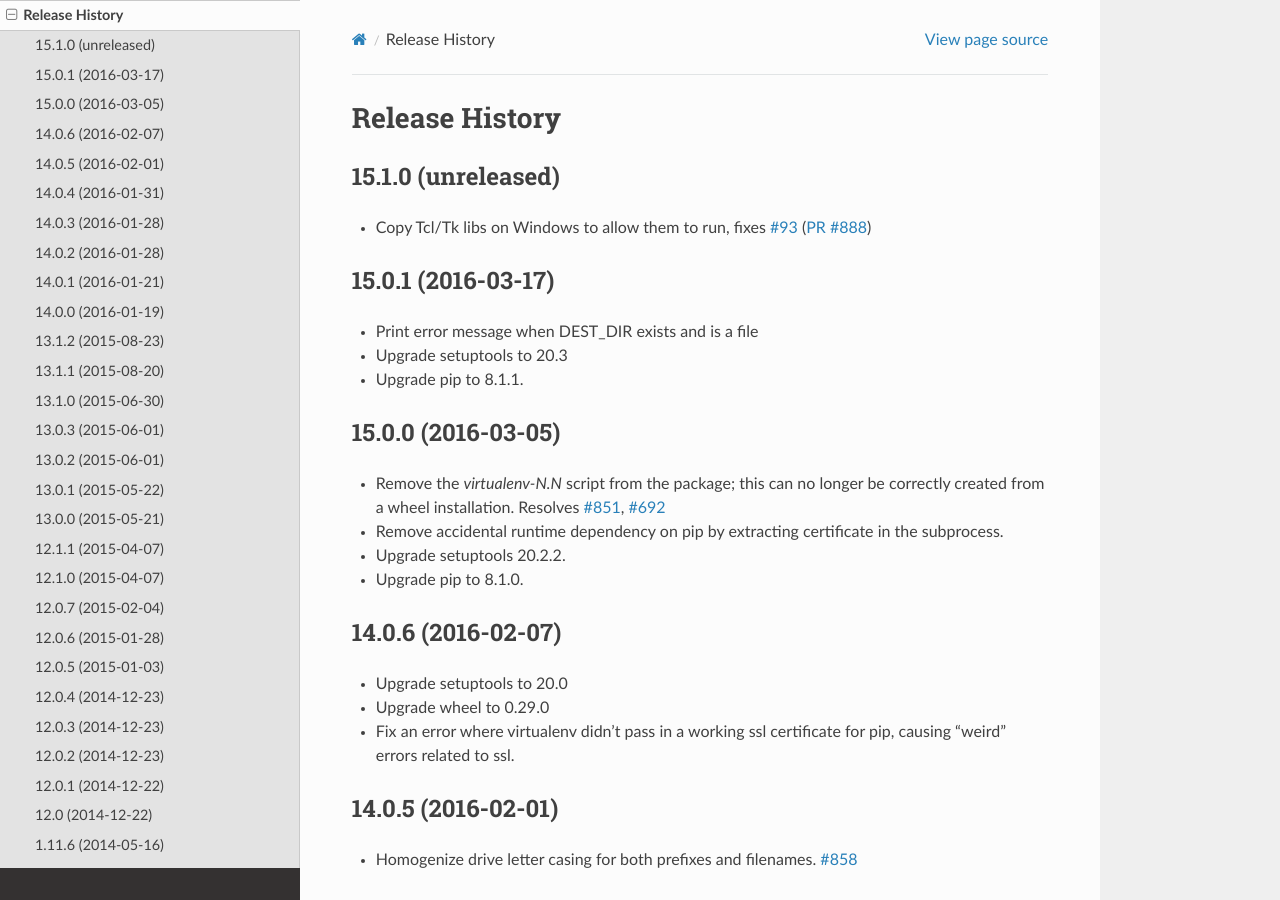
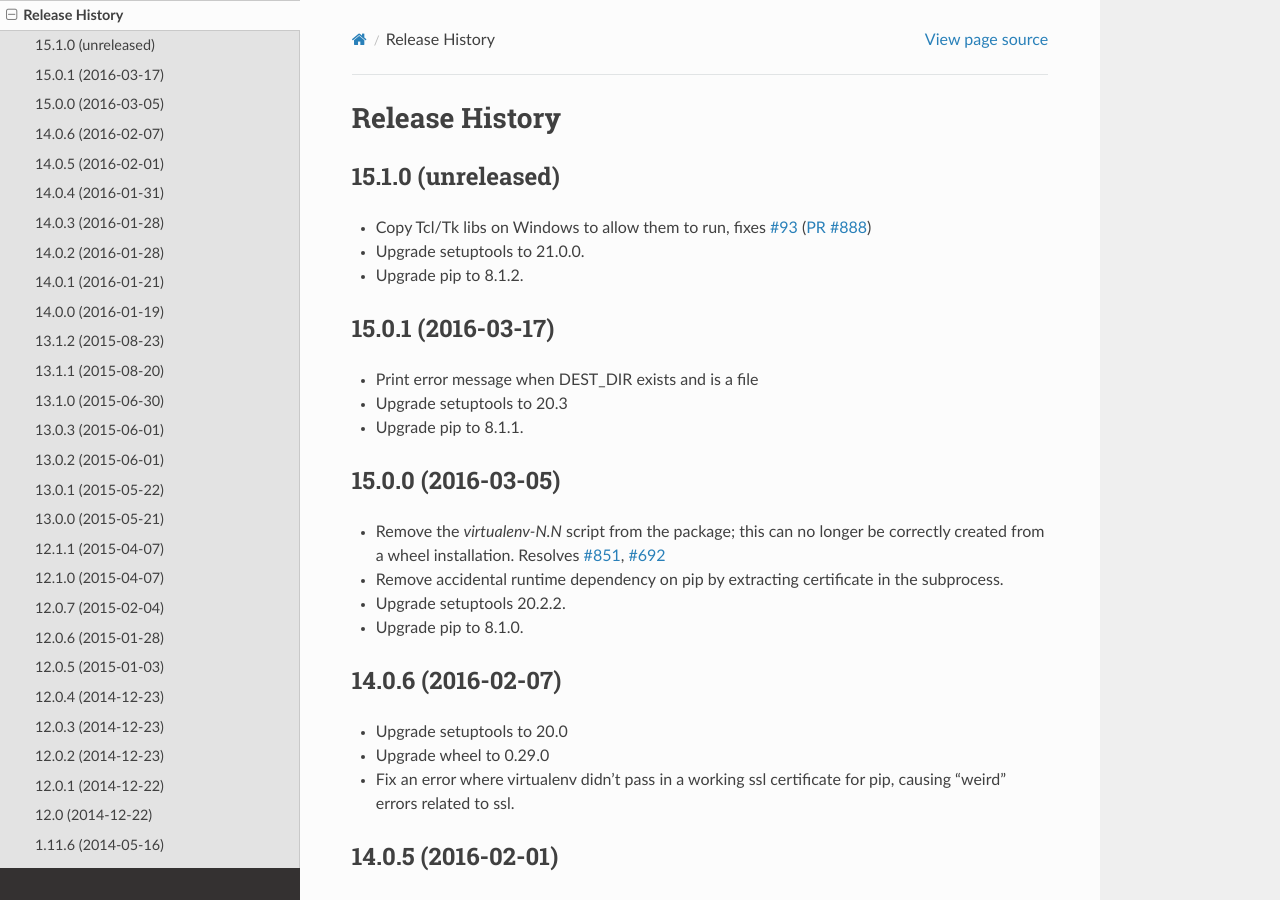
Before and after one commit to pypa/virtualenv, a Sphinx documentation site: the page built from docs/changes.rst, in a window 1280 px wide and 900 px high. Built offline with Sphinx 7.4.7 and the Read the Docs theme 2.0.0, drawn with Linux system fonts in a browser that asks for light colours.

Commit message:
Upgrade pip to 8.1.2 and setuptools to 21.0.0

```diff
--- a/docs/changes.rst
+++ b/docs/changes.rst
@@ -6,6 +6,10 @@ Release History
 
 * Copy Tcl/Tk libs on Windows to allow them to run,
   fixes :issue:`93` (:pull:`888`)
+
+* Upgrade setuptools to 21.0.0.
+
+* Upgrade pip to 8.1.2.
 
 
 15.0.1 (2016-03-17)
```
Also changed, not shown: 4 other files.
